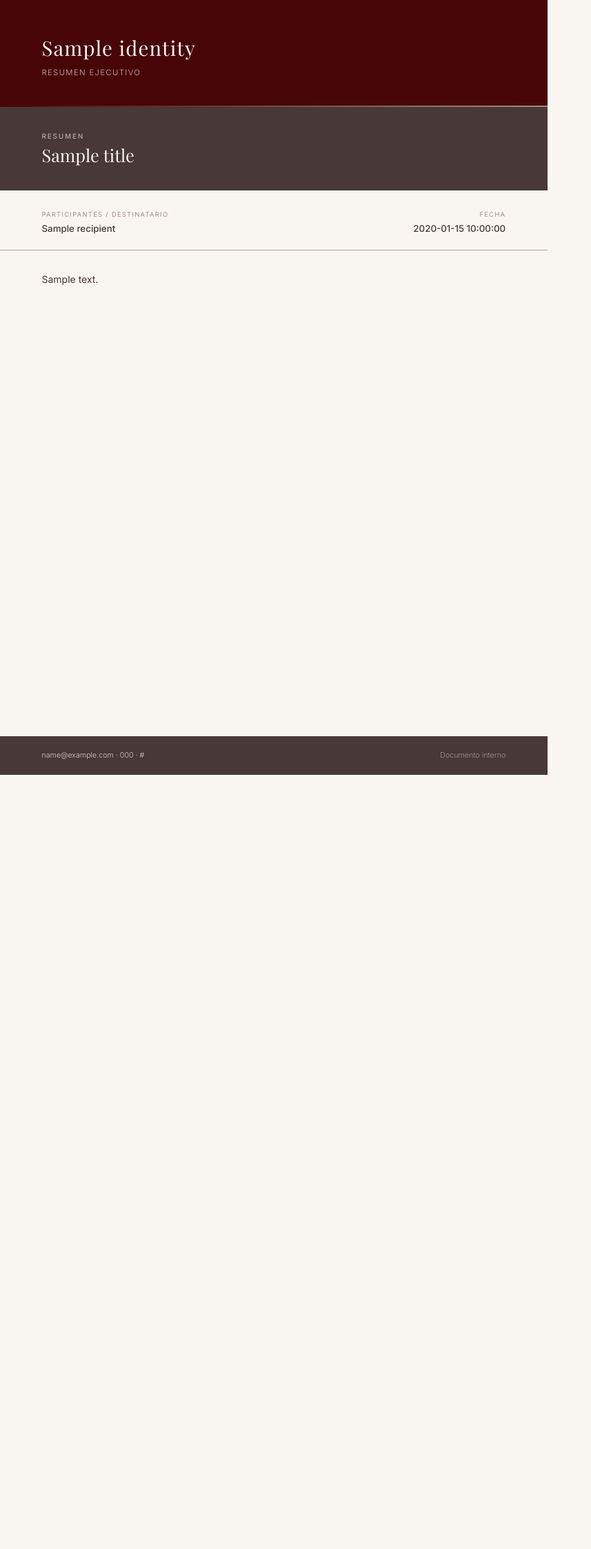
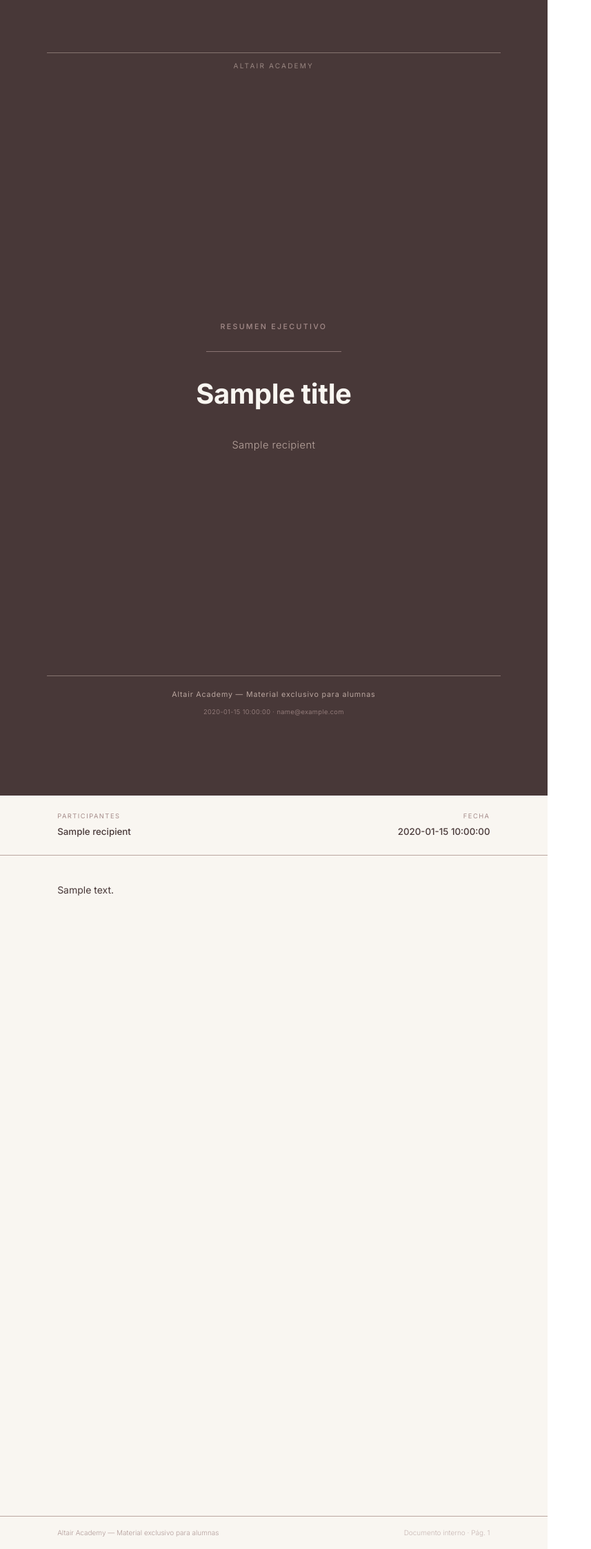
Before and after one commit to heymeerce-eng/Claudia-Altair, a Flask app: template claudia/templates/summary.html in a window 1280 px wide. Shown: the whole page at 69% size, without its empty margins (0-857 px from the left). Before the commit the page ends 1123 px from the top, so only its background shows below. Run offline with Flask 3, Linux system fonts and the light colour scheme; the template is opened without the code that fills it: most values are stand-ins (such as "Sample title", 1, 10 or a date in 2020).

Commit message:
Rediseña PDFs con estética premium Neuroventa
- Cover oscuro (#483838) con título en crema, reglas finas y label en small caps
- Footer en páginas de contenido: 'Altair Academy — Material exclusivo para alumnas · Pág. N'
- Nuevo tipo callout (> texto): caja vino oscuro (#470506) con texto en cursiva crema
- Márgenes generosos (22mm), barra oscura en header de páginas interiores
- HTML templates alineados con el nuevo sistema: portada .cover + .cover-rule + .callout
- CSS unificado: solo Inter, colores actuales, .script-box en gris claro, sin Playfair Display

Co-Authored-By: Claude Sonnet 4.6 <noreply@anthropic.com>

```diff
--- a/claudia/templates/base.css
+++ b/claudia/templates/base.css
@@ -1,4 +1,4 @@
-@import url('https://fonts.googleapis.com/css2?family=Inter:wght@300;400;500;600&family=Playfair+Display:wght@400;500&display=swap');
+@import url('https://fonts.googleapis.com/css2?family=Inter:ital,wght@0,300;0,400;0,500;0,600;0,700;1,400;1,500&display=swap');
 
 :root {
     --red:   #470506;
@@ -6,96 +6,152 @@
     --rose:  #a58c8a;
     --beige: #baa69f;
     --cream: #f9f6f1;
+    --gray:  #ece8e2;
 }
 
 * { margin: 0; padding: 0; box-sizing: border-box; }
 
-@page {
-    size: A4;
-    margin: 0;
-}
+@page { size: A4; margin: 0; }
 
 body {
     font-family: 'Inter', sans-serif;
     font-size: 10.5pt;
     color: var(--dark);
-    background: var(--cream);
-    line-height: 1.65;
+    background: white;
+    line-height: 1.7;
 }
 
+/* ── COVER ── */
+.cover {
+    width: 210mm;
+    min-height: 297mm;
+    background: var(--dark);
+    display: flex;
+    flex-direction: column;
+    align-items: center;
+    justify-content: center;
+    padding: 22mm;
+    position: relative;
+    page-break-after: always;
+}
+
+.cover-top-rule,
+.cover-bottom-rule {
+    position: absolute;
+    left: 18mm;
+    right: 18mm;
+    height: 0.3pt;
+    background: var(--beige);
+    opacity: 0.55;
+}
+.cover-top-rule    { top: 20mm; }
+.cover-bottom-rule { bottom: 38mm; }
+
+.cover-academy {
+    position: absolute;
+    top: 23mm;
+    left: 0;
+    right: 0;
+    text-align: center;
+    font-size: 7.5pt;
+    font-weight: 400;
+    letter-spacing: 0.22em;
+    text-transform: uppercase;
+    color: var(--beige);
+    opacity: 0.7;
+}
+
+.cover-inner { text-align: center; width: 100%; }
+
+.cover-label {
+    font-size: 8pt;
+    font-weight: 500;
+    letter-spacing: 0.22em;
+    text-transform: uppercase;
+    color: var(--rose);
+    margin-bottom: 7mm;
+}
+
+.cover-rule {
+    width: 52mm;
+    height: 0.25pt;
+    background: var(--rose);
+    margin: 0 auto 10mm;
+    opacity: 0.7;
+}
+
+.cover-title {
+    font-size: 30pt;
+    font-weight: 700;
+    color: var(--cream);
+    line-height: 1.2;
+    letter-spacing: -0.01em;
+    margin-bottom: 10mm;
+}
+
+.cover-recipient {
+    margin-top: 4mm;
+    font-size: 11pt;
+    font-weight: 300;
+    color: var(--beige);
+    letter-spacing: 0.03em;
+}
+
+.cover-footer {
+    position: absolute;
+    bottom: 22mm;
+    left: 0;
+    right: 0;
+    text-align: center;
+}
+
+.cover-footer-main {
+    font-size: 8pt;
+    font-weight: 400;
+    color: var(--beige);
+    letter-spacing: 0.08em;
+}
+
+.cover-footer-detail {
+    font-size: 7pt;
+    font-weight: 300;
+    color: var(--rose);
+    margin-top: 2mm;
+    letter-spacing: 0.04em;
+}
+
+/* ── CONTENT PAGE ── */
 .page {
     width: 210mm;
     min-height: 297mm;
-    padding: 0;
     background: var(--cream);
     display: flex;
     flex-direction: column;
 }
 
-/* ── HEADER ── */
-.header {
-    background: var(--red);
-    padding: 12mm 16mm 10mm;
-    color: var(--cream);
-}
-
-.header .brand {
-    font-family: 'Playfair Display', serif;
-    font-size: 22pt;
-    font-weight: 400;
-    letter-spacing: 0.04em;
-}
-
-.header .tagline {
-    font-size: 8.5pt;
-    font-weight: 300;
-    opacity: 0.75;
-    letter-spacing: 0.12em;
-    text-transform: uppercase;
-    margin-top: 2pt;
-}
-
-/* ── TITLE BAND ── */
-.title-band {
+.page-header {
+    height: 8mm;
     background: var(--dark);
-    padding: 9mm 16mm;
-    color: var(--cream);
-}
-
-.title-band .doc-type {
-    font-size: 7.5pt;
-    font-weight: 500;
-    letter-spacing: 0.18em;
-    text-transform: uppercase;
-    color: var(--beige);
-    margin-bottom: 3pt;
-}
-
-.title-band h1 {
-    font-family: 'Playfair Display', serif;
-    font-size: 19pt;
-    font-weight: 400;
-    line-height: 1.3;
-    color: var(--cream);
+    flex-shrink: 0;
 }
 
 /* ── META ── */
 .meta {
-    padding: 7mm 16mm 5mm;
+    padding: 6mm 22mm;
     display: flex;
     justify-content: space-between;
     align-items: flex-start;
-    border-bottom: 1px solid var(--beige);
+    border-bottom: 0.5pt solid var(--beige);
     gap: 16mm;
 }
 
-.meta .to-block { flex: 1; }
+.meta .to-block   { flex: 1; }
 .meta .date-block { text-align: right; flex-shrink: 0; }
 
 .meta label {
     display: block;
     font-size: 7pt;
-    letter-spacing: 0.14em;
+    letter-spacing: 0.16em;
     text-transform: uppercase;
     color: var(--rose);
     margin-bottom: 2pt;
@@ -110,39 +166,51 @@ body {
 /* ── CONTENT ── */
 .content {
     flex: 1;
-    padding: 8mm 16mm 10mm;
+    padding: 10mm 22mm 12mm;
+}
+
+.section-label {
+    display: block;
+    font-size: 7.5pt;
+    font-weight: 600;
+    letter-spacing: 0.20em;
+    text-transform: uppercase;
+    color: var(--rose);
+    margin-top: 9mm;
+    margin-bottom: 3pt;
 }
 
 .content h2 {
-    font-family: 'Playfair Display', serif;
-    font-size: 14pt;
-    font-weight: 400;
+    font-size: 16pt;
+    font-weight: 700;
     color: var(--red);
-    margin: 7mm 0 3mm;
-    padding-bottom: 2mm;
-    border-bottom: 1px solid var(--beige);
+    line-height: 1.2;
+    letter-spacing: -0.01em;
+    margin-bottom: 3mm;
+    padding-bottom: 3mm;
+    border-bottom: 0.5pt solid var(--beige);
 }
 
 .content h3 {
-    font-size: 10.5pt;
+    font-size: 11pt;
     font-weight: 600;
     color: var(--dark);
-    margin: 5mm 0 2mm;
+    margin: 6mm 0 2.5mm;
 }
 
 .content p {
-    margin-bottom: 3.5mm;
     font-weight: 300;
+    margin-bottom: 4mm;
 }
 
 .content ul {
-    margin: 3mm 0 4mm 5mm;
+    margin: 3mm 0 5mm 2mm;
     list-style: none;
 }
 
 .content ul li {
-    padding-left: 4mm;
-    margin-bottom: 1.5mm;
+    padding-left: 6mm;
+    margin-bottom: 2mm;
     font-weight: 300;
     position: relative;
 }
@@ -195,21 +287,16 @@ body {
 
 /* ── FOOTER ── */
 .footer {
-    padding: 5mm 16mm;
-    background: var(--dark);
-    color: var(--cream);
+    padding: 4mm 22mm;
+    border-top: 0.5pt solid var(--beige);
     display: flex;
     justify-content: space-between;
     align-items: center;
-    font-size: 8pt;
+    font-size: 7.5pt;
     font-weight: 300;
+    color: var(--rose);
     margin-top: auto;
 }
 
-.footer .contact { opacity: 0.8; }
-.footer .page-num { opacity: 0.5; }
-
-.accent-line {
-    height: 2px;
-    background: linear-gradient(to right, var(--red), var(--rose));
-}
+.footer .footer-left  { opacity: 0.85; }
+.footer .footer-right { opacity: 0.6; }
--- a/claudia/templates/summary.html
+++ b/claudia/templates/summary.html
@@ -5,24 +5,32 @@
 <link rel="stylesheet" href="base.css">
 </head>
 <body>
+
+<div class="cover">
+  <div class="cover-top-rule"></div>
+  <div class="cover-bottom-rule"></div>
+  <div class="cover-academy">Altair Academy</div>
+  <div class="cover-inner">
+    <div class="cover-label">Resumen ejecutivo</div>
+    <div class="cover-rule"></div>
+    <div class="cover-title">{{ title }}</div>
+    {% if recipient %}
+    <div class="cover-recipient">{{ recipient }}</div>
+    {% endif %}
+  </div>
+  <div class="cover-footer">
+    <div class="cover-footer-main">Altair Academy — Material exclusivo para alumnas</div>
+    <div class="cover-footer-detail">{{ date }}{% if identity.email %} · {{ identity.email }}{% endif %}</div>
+  </div>
+</div>
+
 <div class="page">
-
-  <div class="header">
-    <div class="brand">{{ identity.name }}</div>
-    <div class="tagline">Resumen ejecutivo</div>
-  </div>
-
-  <div class="accent-line"></div>
-
-  <div class="title-band">
-    <div class="doc-type">Resumen</div>
-    <h1>{{ title }}</h1>
-  </div>
+  <div class="page-header"></div>
 
   <div class="meta">
     {% if recipient %}
     <div class="to-block">
-      <label>Participantes / Destinatario</label>
+      <label>Participantes</label>
       <div class="value">{{ recipient }}</div>
     </div>
     {% endif %}
@@ -37,14 +45,10 @@
   </div>
 
   <div class="footer">
-    <div class="contact">
-      {{ identity.email }}
-      {% if identity.phone %} · {{ identity.phone }}{% endif %}
-      {% if identity.website %} · {{ identity.website }}{% endif %}
-    </div>
-    <div class="page-num">Documento interno</div>
+    <div class="footer-left">Altair Academy — Material exclusivo para alumnas</div>
+    <div class="footer-right">Documento interno · Pág. 1</div>
   </div>
+</div>
 
-</div>
 </body>
 </html>
```
Also changed, not shown: other parts of claudia/templates/base.css (+33 -9 lines), CLAUDE.md (added, +85 -0 lines), claudia/templates/proposal.html (+23 -19 lines), claudia/templates/quote.html (+23 -19 lines), claudia/tools/pdf_tool.py (+128 -54 lines).
